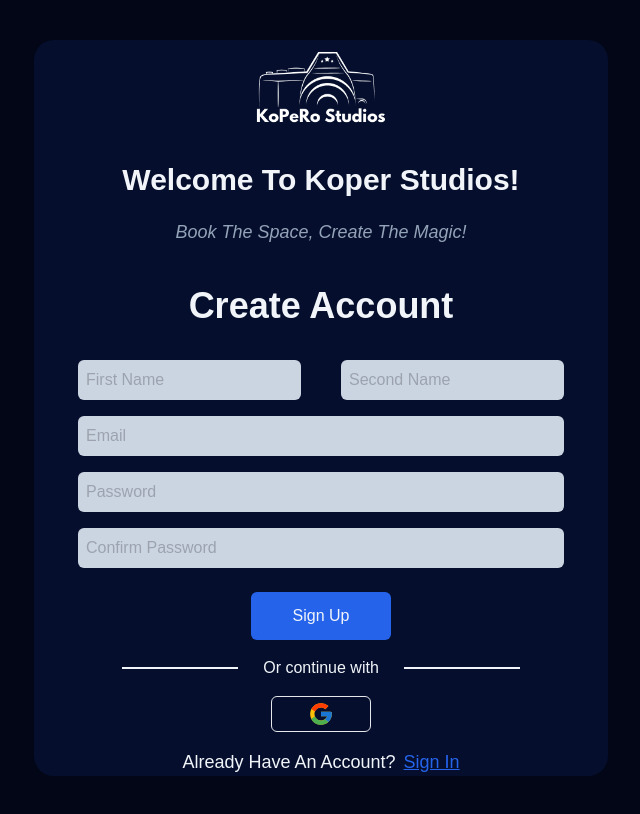
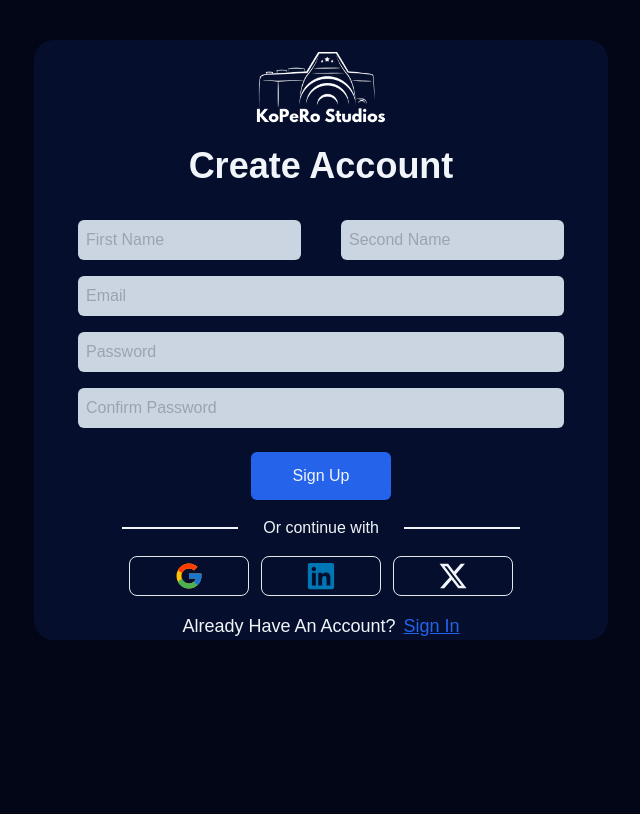
Before and after one commit to omollpeter/KoPeRo-Studios-Frontend, a React (Vite) app: page /register in a window 1280 px wide. Shown: the whole page, without its empty margins (319-959 px from the left). Built offline with nearby package versions, Linux system fonts and the light colour scheme.

Commit message:
Refactor Register page to add social media sign-in options

```diff
--- a/src/pages/Register.jsx
+++ b/src/pages/Register.jsx
@@ -1,4 +1,6 @@
 import { FcGoogle } from 'react-icons/fc';
+import { FaLinkedin } from 'react-icons/fa';
+import { FaXTwitter } from 'react-icons/fa6';
 import logo from '../assets/logo_light.png';
 import { useNavigate } from 'react-router-dom';
 
@@ -15,10 +17,6 @@
             className='w-[130px] cursor-pointer hover:scale-105 transition-all duration-300'
             onClick={() => navigate('/')}
           />
-          <h1 className='text-3xl font-bold mt-4'>Welcome To Koper Studios!</h1>
-          <p className='italic text-lg pb-[20px] text-slate-400 hover:text-blue'>
-            Book The Space, Create The Magic!
-          </p>
           <h1 className='text-4xl font-semibold'>Create Account</h1>
         </div>
         <div className='p-6'>
@@ -59,7 +57,11 @@
           <p className=' grid grid-cols-3 items-center gap-x-[1.6rem] before:h-[2px] before:bg-light before:block after:h-[2px] after:bg-light after:block'>
             Or continue with
           </p>
-          <FcGoogle className='border rounded-md w-[100px] h-9 p-1 cursor-pointer hover:border-blue' />
+          <div className='flex flex-row space-x-3'>
+            <FcGoogle className='border rounded-lg w-[120px] h-10 p-1 cursor-pointer hover:border-blue' />
+            <FaLinkedin className='border text-linkedin rounded-lg w-[120px] h-10 p-1 cursor-pointer hover:border-blue' />
+            <FaXTwitter className='border rounded-lg w-[120px] h-10 p-1 cursor-pointer hover:border-blue' />
+          </div>
           <p
             className='text-lg cursor-pointer'
             onClick={() => navigate('/login')}
--- a/tailwind.config.js
+++ b/tailwind.config.js
@@ -13,6 +13,7 @@
         slate800: '#334460',
         blue: '#2563eb',
         pink: '#db2778',
+        linkedin: '#0077B5',
       },
       textShadow: {
         sm: '0 1px 2px #020617',
```
